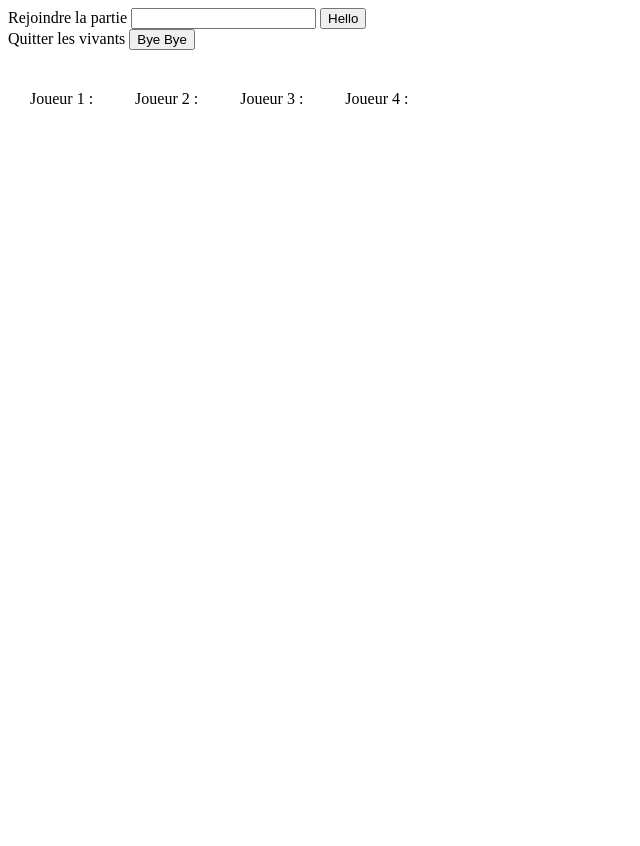
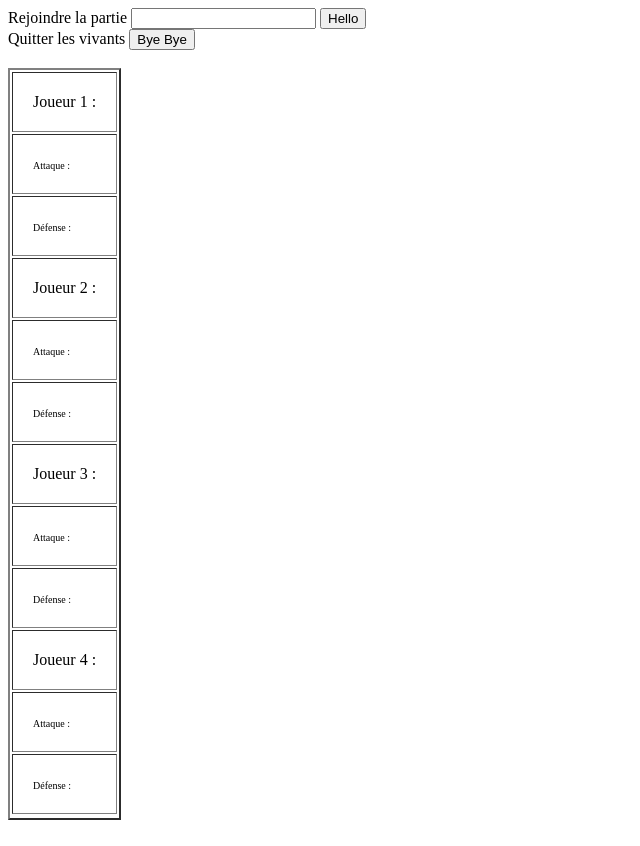
Before and after one commit to MaelleB/Card-game-project, a plain HTML site: page client.html in a window 1280 px wide. Shown: the whole page, without its empty margins (0-640 px from the left). Before the commit the page ends 800 px from the top, so only its background shows below. Drawn offline with nearby package versions, Linux system fonts and the light colour scheme; no server answers.

Commit message:
Added attack and defense display for each player

```diff
--- a/client.html
+++ b/client.html
@@ -14,11 +14,27 @@
       Rejoindre la partie <input type="text" name="player"> </input> <button onClick="rejoindrePartie()"> Hello </button>
       <br/>
       Quitter les vivants <button onClick="quitterPartie()"> Bye Bye </button><br/><br/>
-      <table>
-        <td> Joueur 1 : <label id="player0"> </label> </td>
-        <td> Joueur 2 : <label id="player1"> </label> </td>
-        <td> Joueur 3 : <label id="player2"> </label> </td>
-        <td> Joueur 4 : <label id="player3"> </label> </td>
+      <table border=2 cellpadding=200 margin=0>
+        <tr height=0>
+          <td>Joueur 1 : <label id="player0"> </label> </td>
+          <tr height=10><td> <font size="1">Attaque : <label id="attack0"> </font> </label> </td></tr>
+          <tr><td> <font size="1">Défense : <label id="defense0"> </label> </font> </td></tr>
+        </tr>
+        <tr>
+          <td>Joueur 2 : <label id="player1"> </label> </td>
+          <tr><td> <font size="1">Attaque : <label id="attack1"> </label> </font> </td></tr>
+          <tr><td> <font size="1">Défense : <label id="defense1"> </label> </font> </td></tr>
+        </tr>
+        <tr>
+          <td >Joueur 3 : <label id="player2"> </label> </td>
+          <tr><td> <font size="1">Attaque : <label id="attack2"> </label> </font> </td></tr>
+          <tr><td> <font size="1">Défense : <label id="defense2"> </label> </font> </td></tr>
+        </tr>
+        <tr>
+          <td>Joueur 4 : <label id="player3"> </label> </td>
+          <tr><td> <font size="1">Attaque : <label id="attack3"> </label> </font> </td></tr>
+          <tr><td> <font size="1">Défense : <label id="defense3"> </label> </font> </td></tr>
+        <tr>
       </table>
       <br/>
     </div>
--- a/client.js
+++ b/client.js
@@ -47,6 +47,8 @@ socket.on("newPlayer", function(data) {
   console.log("Du serveur : nouveau joueur");
   players.push(data["playerName"]);
   document.getElementById("player"+nbOfPlayers).innerHTML = data["playerName"];
+  document.getElementById("attack"+nbOfPlayers).innerHTML = data["playerAttack"];
+  document.getElementById("defense"+nbOfPlayers).innerHTML = data["playerDefense"];
   nbOfPlayers++;
 });
 
--- a/server.js
+++ b/server.js
@@ -26,7 +26,11 @@ io.sockets.on('connection', function (socket) {
     playerName = message["playerName"];
     nPlayer = new createPlayer(playerName, basicAttack, basicDefense, 0);
     players.push(nPlayer);
-    io.emit('newPlayer', {"playerNum":nbOfPlayers, "playerName":playerName });
+    io.emit('newPlayer', {"playerNum":nbOfPlayers,
+                          "playerName":playerName,
+                          "playerAttack": nPlayer.attack,
+                          "playerDefense": nPlayer.defense
+                        });
     nbOfPlayers++;
   });
 
```
